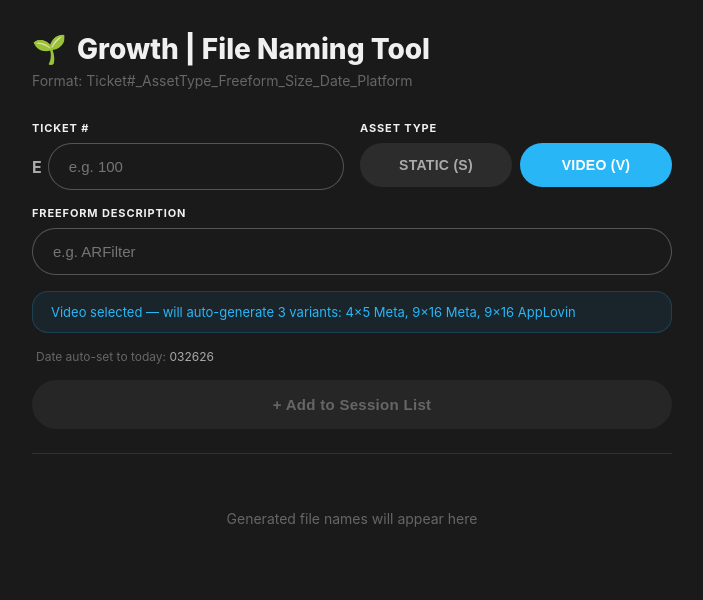
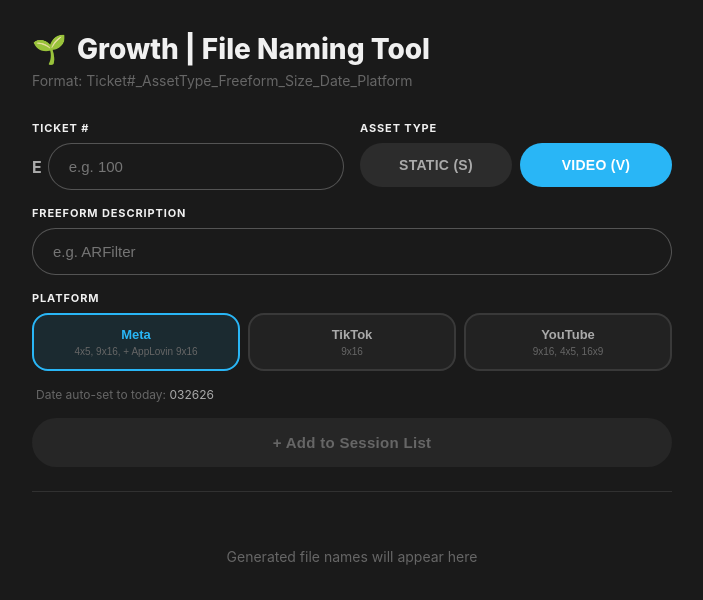
Before and after one commit to bri-tarantino/ad-naming-tool, a React (Vite) app: page / in a window 1280 px wide. Both pictures are taken after a click on the button "VIDEO (V)". Shown: the top 600 px of the page, without its empty margins (288-991 px from the left). Built offline with nearby package versions, Linux system fonts and the light colour scheme.

Commit message:
auto-fill today date

```diff
--- a/src/FileNamingTool.jsx
+++ b/src/FileNamingTool.jsx
@@ -4,9 +4,26 @@ const PLATFORMS = [
   { label: "Meta", value: "NA" },
   { label: "AppLovin", value: "AL" },
   { label: "TikTok", value: "TT" },
+  { label: "YouTube", value: "YT" },
 ];
 
 const FILE_SIZES = ["1x1", "4x5", "9x16"];
+
+const VIDEO_PLATFORM_VARIANTS = {
+  NA: [
+    { size: "4x5", plat: "NA", label: "4x5 — Meta" },
+    { size: "9x16", plat: "NA", label: "9x16 — Meta" },
+    { size: "9x16", plat: "AL", label: "9x16 — AppLovin" },
+  ],
+  TT: [
+    { size: "9x16", plat: "TT", label: "9x16 — TikTok" },
+  ],
+  YT: [
+    { size: "9x16", plat: "YT", label: "9x16 — YouTube" },
+    { size: "4x5", plat: "YT", label: "4x5 — YouTube" },
+    { size: "16x9", plat: "YT", label: "16x9 — YouTube" },
+  ],
+};
 
 const ACCENT = "#29B6F6";
 const BG = "#1a1a1a";
@@ -37,6 +54,7 @@ export default function FileNamingTool() {
   const [freeform, setFreeform] = useState("");
   const [fileSize, setFileSize] = useState("1x1");
   const [platform, setPlatform] = useState("NA");
+  const [videoPlatform, setVideoPlatform] = useState("NA");
   const [copied, setCopied] = useState(null);
   const [copiedAll, setCopiedAll] = useState(false);
   const [sessionList, setSessionList] = useState([]);
@@ -60,11 +78,13 @@ export default function FileNamingTool() {
   const getPreview = () => {
     if (!ticketNum || !freeform) return [];
     if (assetType === "V") {
-      return [
-        { name: buildName("4x5", "NA"), label: "4x5 — Meta", size: "4x5", plat: "NA" },
-        { name: buildName("9x16", "NA"), label: "9x16 — Meta", size: "9x16", plat: "NA" },
-        { name: buildName("9x16", "AL"), label: "9x16 — AppLovin", size: "9x16", plat: "AL" },
-      ];
+      const variants = VIDEO_PLATFORM_VARIANTS[videoPlatform] || [];
+      return variants.map((v) => ({
+        name: buildName(v.size, v.plat),
+        label: v.label,
+        size: v.size,
+        plat: v.plat,
+      }));
     }
     return [
       {
@@ -123,6 +143,7 @@ export default function FileNamingTool() {
     setAssetType("S");
     setFileSize("1x1");
     setPlatform("NA");
+    setVideoPlatform("NA");
   };
 
   const remove = (id) =>
@@ -192,6 +213,12 @@ export default function FileNamingTool() {
     color: TEXT,
     transition: "all 0.15s",
   };
+
+  const videoPlatformOptions = [
+    { label: "Meta", value: "NA", desc: "4x5, 9x16, + AppLovin 9x16" },
+    { label: "TikTok", value: "TT", desc: "9x16" },
+    { label: "YouTube", value: "YT", desc: "9x16, 4x5, 16x9" },
+  ];
 
   return (
     <div
@@ -312,7 +339,7 @@ export default function FileNamingTool() {
             )}
           </div>
 
-          {/* Size & Platform for Static only */}
+          {/* Static: Size & Platform */}
           {assetType === "S" && (
             <div
               style={{
@@ -357,20 +384,47 @@ export default function FileNamingTool() {
             </div>
           )}
 
+          {/* Video: Platform selector */}
           {assetType === "V" && (
-            <div
-              style={{
-                background: "rgba(41,182,246,0.08)",
-                border: "1px solid rgba(41,182,246,0.2)",
-                borderRadius: 16,
-                padding: "12px 18px",
-                marginBottom: 16,
-                fontSize: 13,
-                color: ACCENT,
-              }}
-            >
-              Video selected — will auto-generate 3 variants: 4×5 Meta, 9×16
-              Meta, 9×16 AppLovin
+            <div style={{ marginBottom: 16 }}>
+              <label style={label}>Platform</label>
+              <div style={{ display: "flex", gap: 8 }}>
+                {videoPlatformOptions.map((vp) => (
+                  <button
+                    key={vp.value}
+                    onClick={() => setVideoPlatform(vp.value)}
+                    style={{
+                      flex: 1,
+                      padding: "12px 8px",
+                      fontSize: 13,
+                      fontWeight: 700,
+                      border: videoPlatform === vp.value
+                        ? `2px solid ${ACCENT}`
+                        : "2px solid rgba(255,255,255,0.1)",
+                      borderRadius: 16,
+                      cursor: "pointer",
+                      background: videoPlatform === vp.value
+                        ? "rgba(41,182,246,0.1)"
+                        : "rgba(255,255,255,0.04)",
+                      color: videoPlatform === vp.value ? ACCENT : TEXT_MID,
+                      transition: "all 0.15s",
+                      textAlign: "center",
+                    }}
+                  >
+                    <div>{vp.label}</div>
+                    <div
+                      style={{
+                        fontSize: 10,
+                        fontWeight: 500,
+                        color: TEXT_DIM,
+                        marginTop: 4,
+                      }}
+                    >
+                      {vp.desc}
+                    </div>
+                  </button>
+                ))}
+              </div>
             </div>
           )}
 
@@ -383,7 +437,8 @@ export default function FileNamingTool() {
               paddingLeft: 4,
             }}
           >
-            Date auto-set to today: <span style={{ color: TEXT_MID }}>{getTodayMMDDYY()}</span>
+            Date auto-set to today:{" "}
+            <span style={{ color: TEXT_MID }}>{getTodayMMDDYY()}</span>
           </div>
 
           {allFilled && (
```
